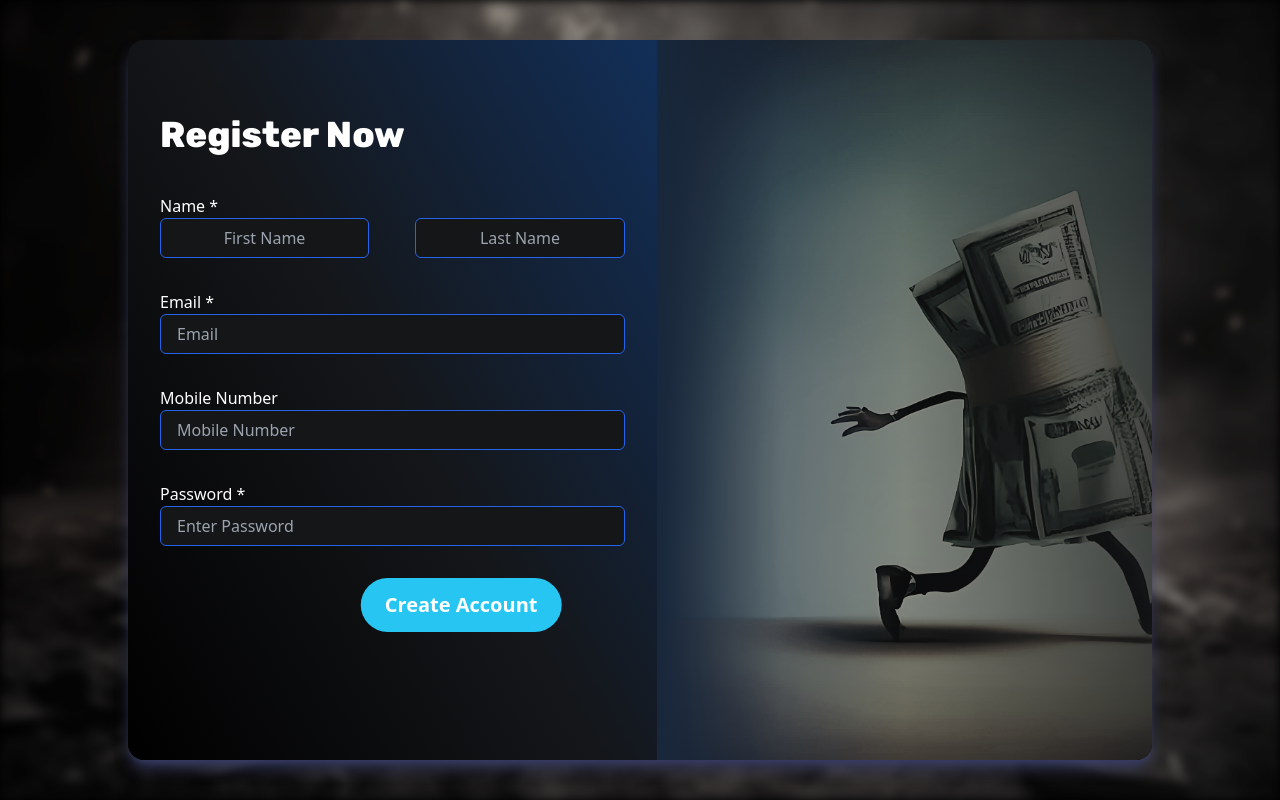
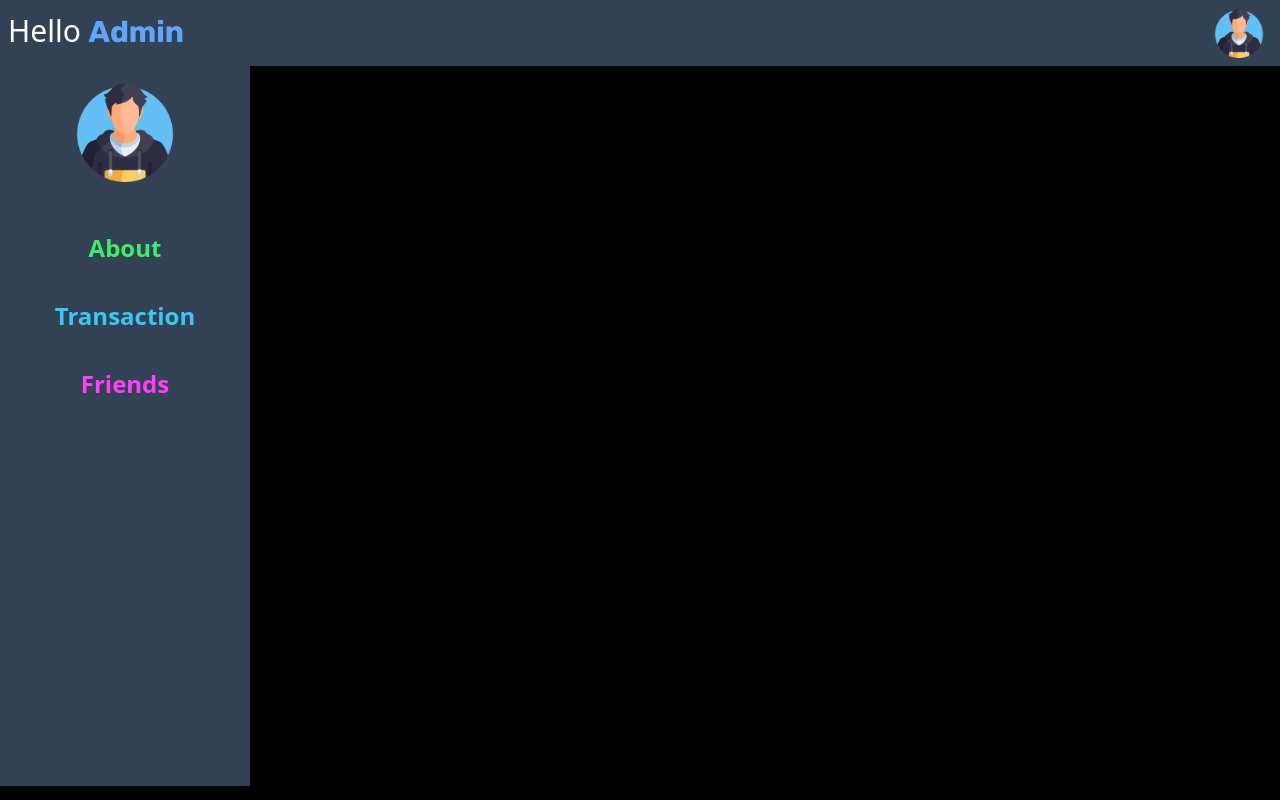
Before and after one commit to VyomRaturi/Udharbook, a React (Vite) app in the folder frontend/: page / in a window 1280 px wide. Built offline with nearby package versions, Linux system fonts and the light colour scheme.

Commit message:
Add NavMenu and head in Profile

```diff
--- a/frontend/src/Components/Profile/Profile.jsx
+++ b/frontend/src/Components/Profile/Profile.jsx
@@ -1,5 +1,11 @@
+import Header from "./header";
+import NavMenu from "./navMenu";
+
 const Profile = () => {
-  return <div>Profile</div>;
+  return <div className="text-white">
+    <Header />
+    <NavMenu />
+  </div>;
 };
 
 export default Profile;
--- /dev/null
+++ b/frontend/src/Components/Profile/about.jsx
@@ -0,0 +1,9 @@
+import React from 'react'
+
+const About = () => {
+  return (
+    <div>About</div>
+  )
+}
+
+export default About
--- /dev/null
+++ b/frontend/src/Components/Profile/header.jsx
@@ -0,0 +1,16 @@
+import React from 'react'
+
+const Header = () => {
+  return (
+    <div className="w-full min-h-[50px] p-2 flex justify-between bg-slate-700">
+      <div className="name text-[30px]">
+        Hello <span className="text-blue-400 touched font-bold">Admin</span>
+      </div>
+      <div className="imag h-full w-[50px] mr-2">
+        <img src="src\public\boy.png" alt="Img" className='w-full h-full'/>
+      </div>
+    </div>
+  );
+}
+
+export default Header
--- /dev/null
+++ b/frontend/src/Components/Profile/navMenu.jsx
@@ -0,0 +1,24 @@
+import React from 'react'
+
+const NavMenu = () => {
+  return (
+    <div className='bg-slate-700 w-[30%] max-w-[250px] h-[90vh]'>
+      <div className="avatar w-full">
+        <img src="src\public\boy.png" alt="Photo" className='w-[100px] mx-auto pt-4'/>
+      </div>
+      <div className="navigate p-4 gap-6">
+        <div className='text-[24px] font-sans text-[#3eec6c] font-bold text-center my-8'>
+          <a href="/about">About</a>
+        </div>
+        <div className='text-[24px] font-sans text-[#3bc7f2] font-bold text-center my-8'>
+          <a href="/transaction">Transaction</a>
+        </div>
+        <div className='text-[24px] font-sans text-[#fd41fa] font-bold text-center my-8'>
+          <a href="/friends">Friends</a>
+        </div>
+      </div>
+    </div>
+  )
+}
+
+export default NavMenu
--- a/frontend/src/main.jsx
+++ b/frontend/src/main.jsx
@@ -2,10 +2,11 @@ import { StrictMode } from 'react'
 import { createRoot } from 'react-dom/client'
 import App from './App.jsx'
 import Register from './Components/Auth/Register/Register.jsx'
+import Profile from './Components/Profile/Profile.jsx'
 import './index.css'
 
 createRoot(document.getElementById('root')).render(
   <StrictMode>
-    <Register />
+    <Profile />
   </StrictMode>,
 )
```
Also changed, not shown: frontend/src/public/boy.png (added).
